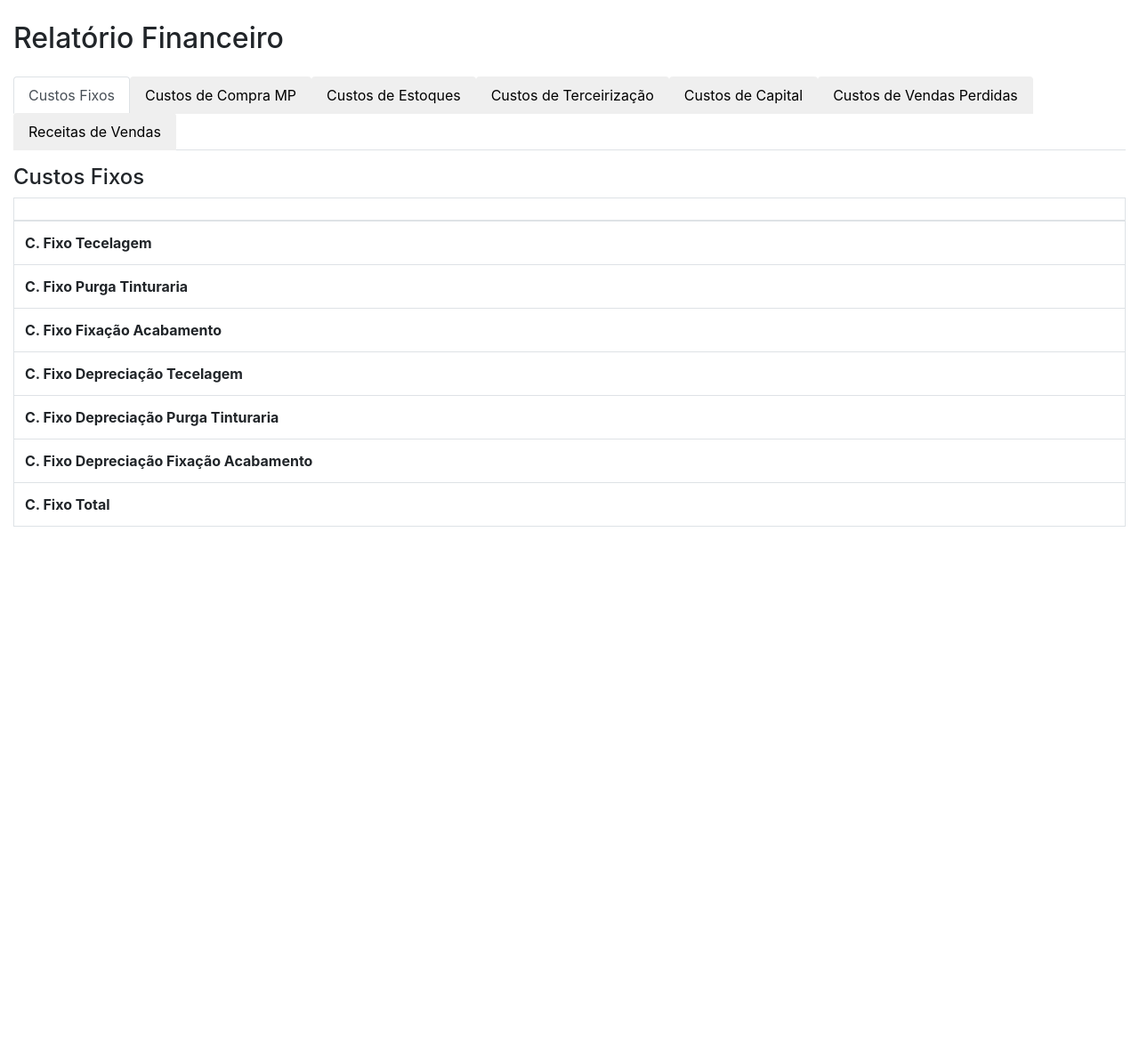
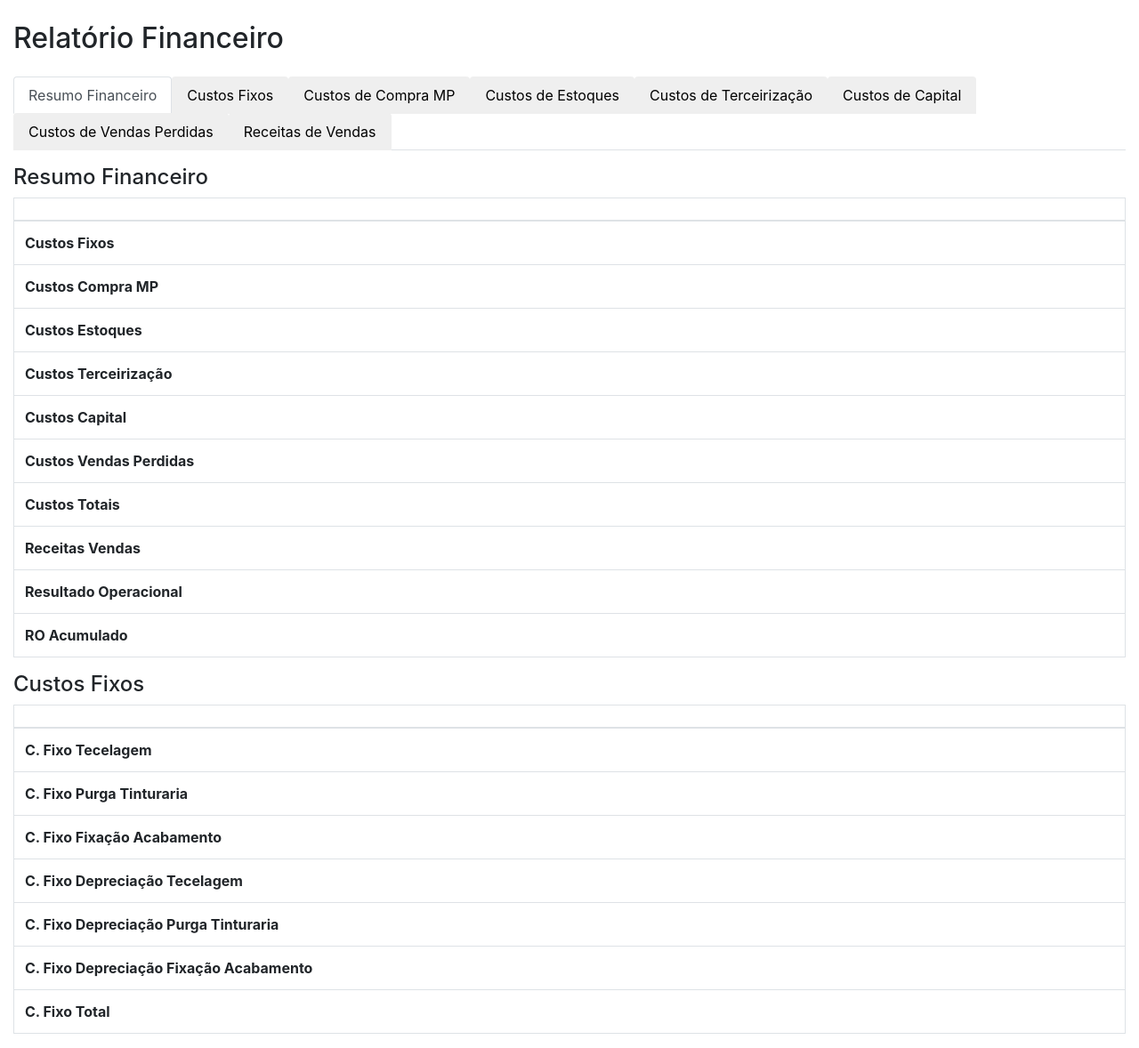
Before and after one commit to matos1396/PCP-TCC-WEB, a Flask app: page /financeiro in a window 1280 px wide. Shown: the part 136-1314 px from the top of the page at 89% size. Before the commit the page ends 728 px from the top, so only its background shows below. Run offline with Flask 3, Linux system fonts and the light colour scheme; the visitor is signed in with stand-in values (Sample User, id 1); data that the repository does not hold is empty; some libraries are stand-ins or nearby versions.

Commit message:
feat: adicionado tabela resumo financeiro na rota financeiro

```diff
--- a/app.py
+++ b/app.py
@@ -769,8 +769,10 @@ def financeiro():
     custos_capital = CustosCapital.query.filter_by(grupo_id=grupo_id).filter(CustosCapital.periodo.in_(period_list)).all()
     custos_vendas_perdidas = CustosVendasPerdidas.query.filter_by(grupo_id=grupo_id).filter(CustosVendasPerdidas.periodo.in_(period_list)).all()
     receitas_vendas = ReceitasVendas.query.filter_by(grupo_id=grupo_id).filter(ReceitasVendas.periodo.in_(period_list)).all()
+    relatorio_financeiro = RelatorioFinanceiro.query.filter_by(grupo_id=grupo_id).filter(ReceitasVendas.periodo.in_(period_list)).all()
 
     tabelas = {
+        'Relatorio Financeiro': relatorio_financeiro,
         'Custos Fixos': custos_fixos,
         'Custos Compra MP': custos_compra_mp,
         'Custos Estoques': custos_estoques,
--- a/templates/financeiro.html
+++ b/templates/financeiro.html
@@ -6,7 +6,10 @@
 <!-- Abas de navegação -->
 <ul class="nav nav-tabs" id="financeiroTab" role="tablist">
     <li class="nav-item" role="presentation">
-        <button class="nav-link active" id="custos-fixos-tab" data-bs-toggle="tab" data-bs-target="#custos-fixos" type="button" role="tab" aria-controls="custos-fixos" aria-selected="true">Custos Fixos</button>
+        <button class="nav-link active" id="relatorio-tab" data-bs-toggle="tab" data-bs-target="#relatorio-financeiro" type="button" role="tab" aria-controls="relatorio-financeiro" aria-selected="true">Resumo Financeiro</button>
+    </li>
+    <li class="nav-item" role="presentation">
+        <button class="nav-link" id="custos-fixos-tab" data-bs-toggle="tab" data-bs-target="#custos-fixos" type="button" role="tab" aria-controls="custos-fixos" aria-selected="false">Custos Fixos</button>
     </li>
     <li class="nav-item" role="presentation">
         <button class="nav-link" id="custos-compra-tab" data-bs-toggle="tab" data-bs-target="#custos-compra_mp" type="button" role="tab" aria-controls="custos-compra_mp" aria-selected="false">Custos de Compra MP</button>
@@ -27,6 +30,84 @@
         <button class="nav-link" id="receitas-vendas-tab" data-bs-toggle="tab" data-bs-target="#receitas-vendas" type="button" role="tab" aria-controls="receitas-vendas" aria-selected="false">Receitas de Vendas</button>
     </li>
 </ul>
+
+<div class="tab-content mt-3">
+    <!-- Relatório Financeiro -->
+    <div class="tab-pane fade show active" id="relatorio-financeiro" role="tabpanel" aria-labelledby="relatorio-tab">
+        <h4>Resumo Financeiro</h4>
+        <table class="table table-bordered">
+            <thead>
+                <tr>
+                    <th></th>
+                    {% for linha in tabelas['Relatorio Financeiro'] %}
+                        <th>Período {{ linha.periodo }}</th>
+                    {% endfor %}
+                </tr>
+            </thead>
+            <tbody>
+                <tr>
+                    <th>Custos Fixos</th>
+                    {% for linha in tabelas['Relatorio Financeiro'] %}
+                        <td>{{ linha.custos_fixos }}</td>
+                    {% endfor %}
+                </tr>
+                <tr>
+                    <th>Custos Compra MP</th>
+                    {% for linha in tabelas['Relatorio Financeiro'] %}
+                        <td>{{ linha.custos_compra_mp }}</td>
+                    {% endfor %}
+                </tr>
+                <tr>
+                    <th>Custos Estoques</th>
+                    {% for linha in tabelas['Relatorio Financeiro'] %}
+                        <td>{{ linha.custos_estoques }}</td>
+                    {% endfor %}
+                </tr>
+                <tr>
+                    <th>Custos Terceirização</th>
+                    {% for linha in tabelas['Relatorio Financeiro'] %}
+                        <td>{{ linha.custos_terceirizacao }}</td>
+                    {% endfor %}
+                </tr>
+                <tr>
+                    <th>Custos Capital</th>
+                    {% for linha in tabelas['Relatorio Financeiro'] %}
+                        <td>{{ linha.custos_capital }}</td>
+                    {% endfor %}
+                </tr>
+                <tr>
+                    <th>Custos Vendas Perdidas</th>
+                    {% for linha in tabelas['Relatorio Financeiro'] %}
+                        <td>{{ linha.custos_vendas_perdidas }}</td>
+                    {% endfor %}
+                </tr>
+                <tr>
+                    <th>Custos Totais</th>
+                    {% for linha in tabelas['Relatorio Financeiro'] %}
+                        <td>{{ linha.custos_totais }}</td>
+                    {% endfor %}
+                </tr>
+                <tr>
+                    <th>Receitas Vendas</th>
+                    {% for linha in tabelas['Relatorio Financeiro'] %}
+                        <td>{{ linha.receitas_vendas }}</td>
+                    {% endfor %}
+                </tr>
+                <tr>
+                    <th>Resultado Operacional</th>
+                    {% for linha in tabelas['Relatorio Financeiro'] %}
+                        <td>{{ linha.resultado_operacional }}</td>
+                    {% endfor %}
+                </tr>
+                <tr>
+                    <th>RO Acumulado</th>
+                    {% for linha in tabelas['Relatorio Financeiro'] %}
+                        <td>{{ linha.ro_acumulado }}</td>
+                    {% endfor %}
+                </tr>
+            </tbody>
+        </table>
+    </div>
 
 <div class="tab-content mt-3">
     <!-- Custos Fixos -->
```
